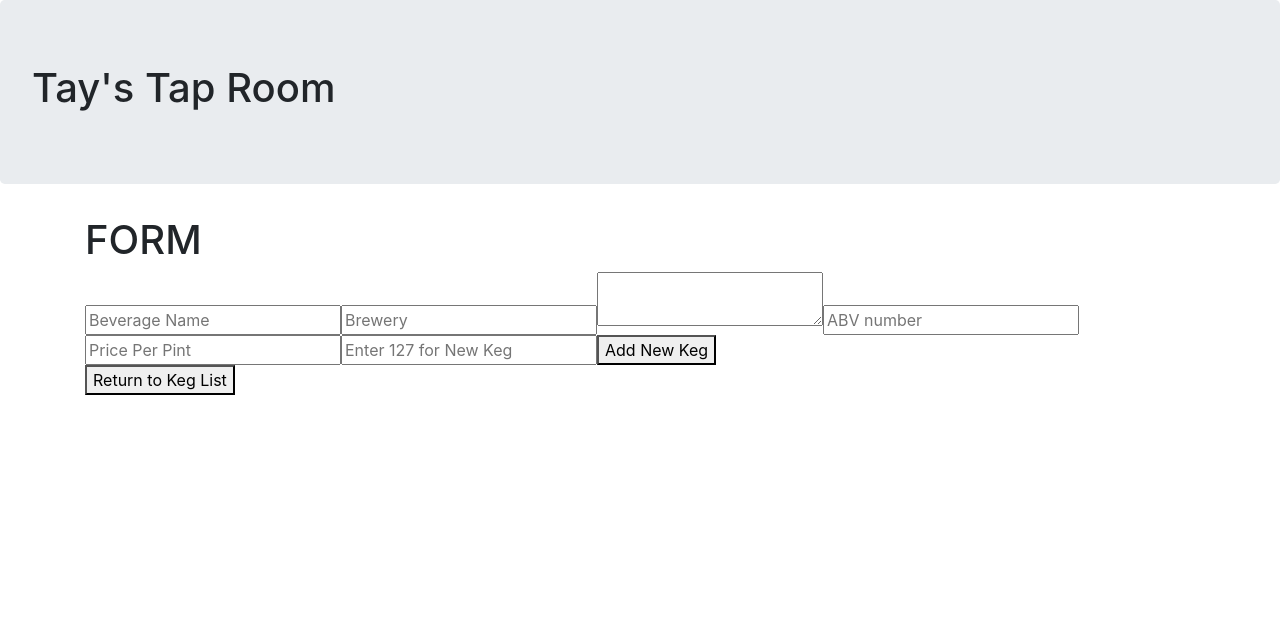
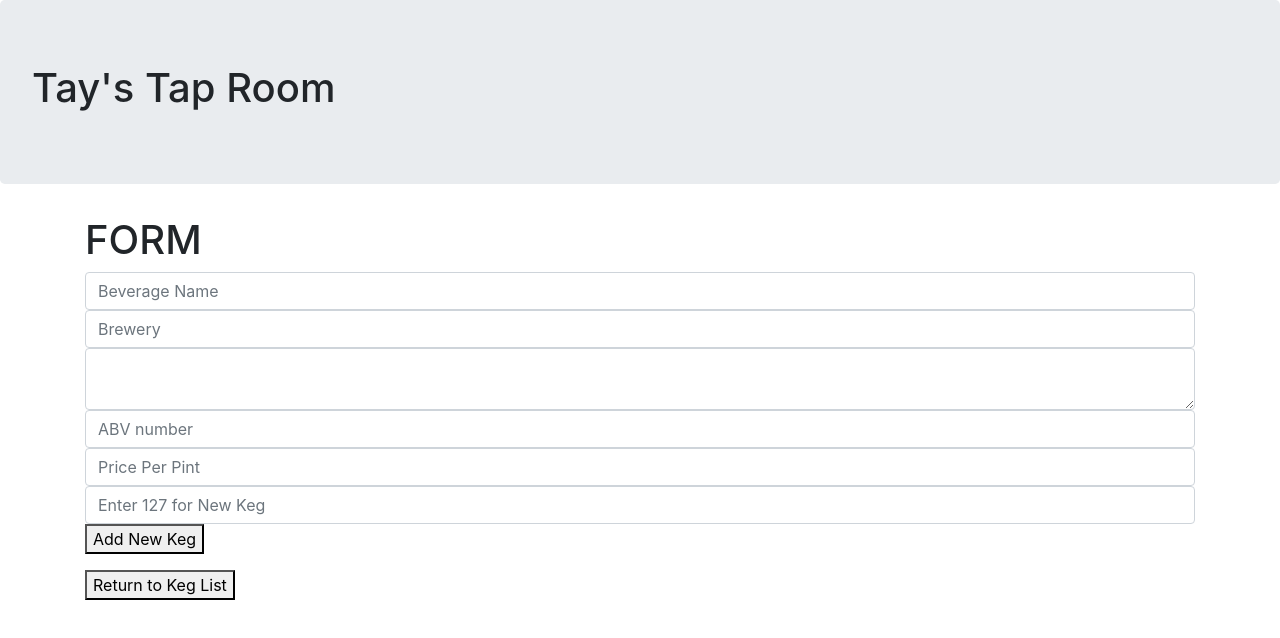
Before and after one commit to jd-fj/tap-room-redux, a React (Create React App) app: page / in a window 1280 px wide. Both pictures are taken after a click on the button "Add Keg". Shown: the top 638 px of the page. Built offline with nearby package versions, Linux system fonts and the light colour scheme.

Commit message:
update form with form-control

```diff
--- a/src/components/ReusableForm.js
+++ b/src/components/ReusableForm.js
@@ -5,30 +5,31 @@ export default function ReusableForm(props){
   return (
     <>
       <h1>FORM</h1>
-        <form onSubmit={props.formSubmissionHandler}>
-          <input
+        <form onSubmit={props.formSubmissionHandler} className='form-group'>
+          <input className='form-control'
             type='text'
             name='name'
             placeholder='Beverage Name' />
-          <input
+          <input className='form-control'
             type='text'
             name='brewery'
             placeholder='Brewery' />
-            <textarea
-              name='description'
-              placeholde='Beverage Description' />
-          <input
+          <textarea className='form-control'
+            name='description'
+            placeholde='Beverage Description' />
+          <input className='form-control'
             type='float'
             name='abv'
             placeholder='ABV number' />
-          <input
+          <input className='form-control'
             type='float'
             name='price'
             placeholder='Price Per Pint' />
-          <input
+          <input className='form-control'
             type='number'
             name='pints'
             placeholder='Enter 127 for New Keg' />
+
           <button type='submit'>{props.buttonText}</button>
         </form>
     </>
```
Also changed, not shown: 1 other file (tests, documents, lock files or other folders).
